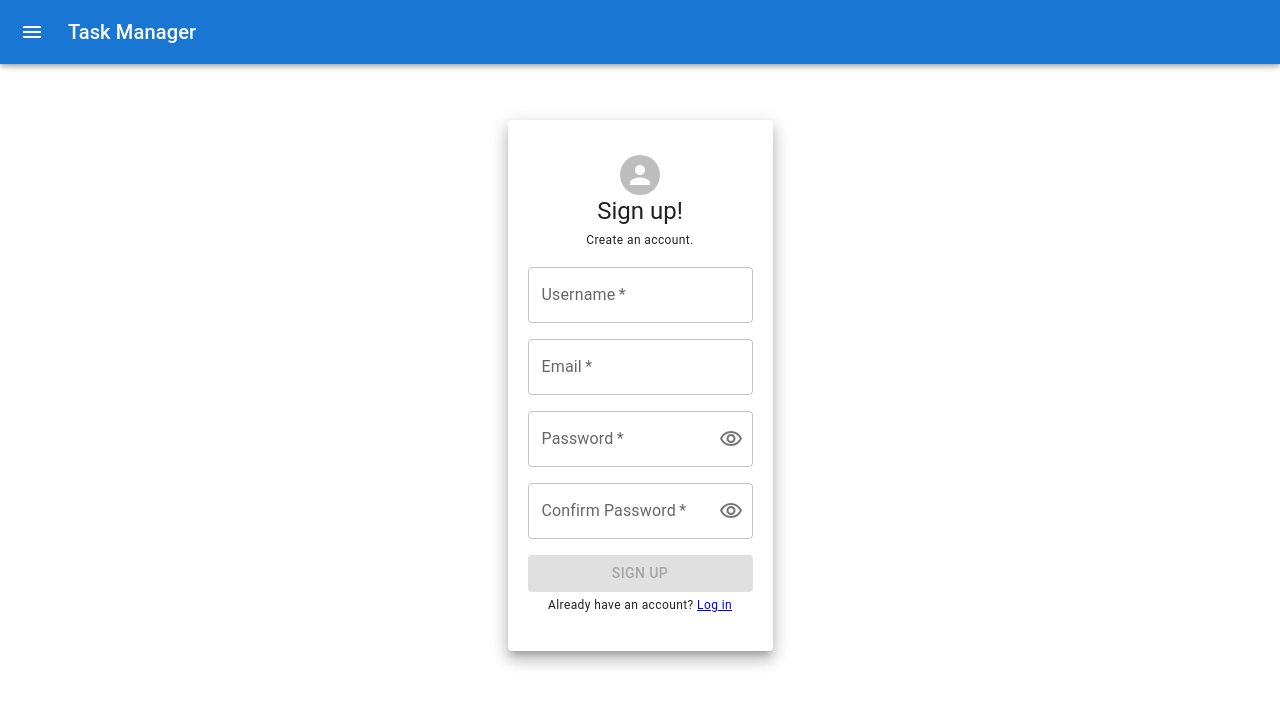
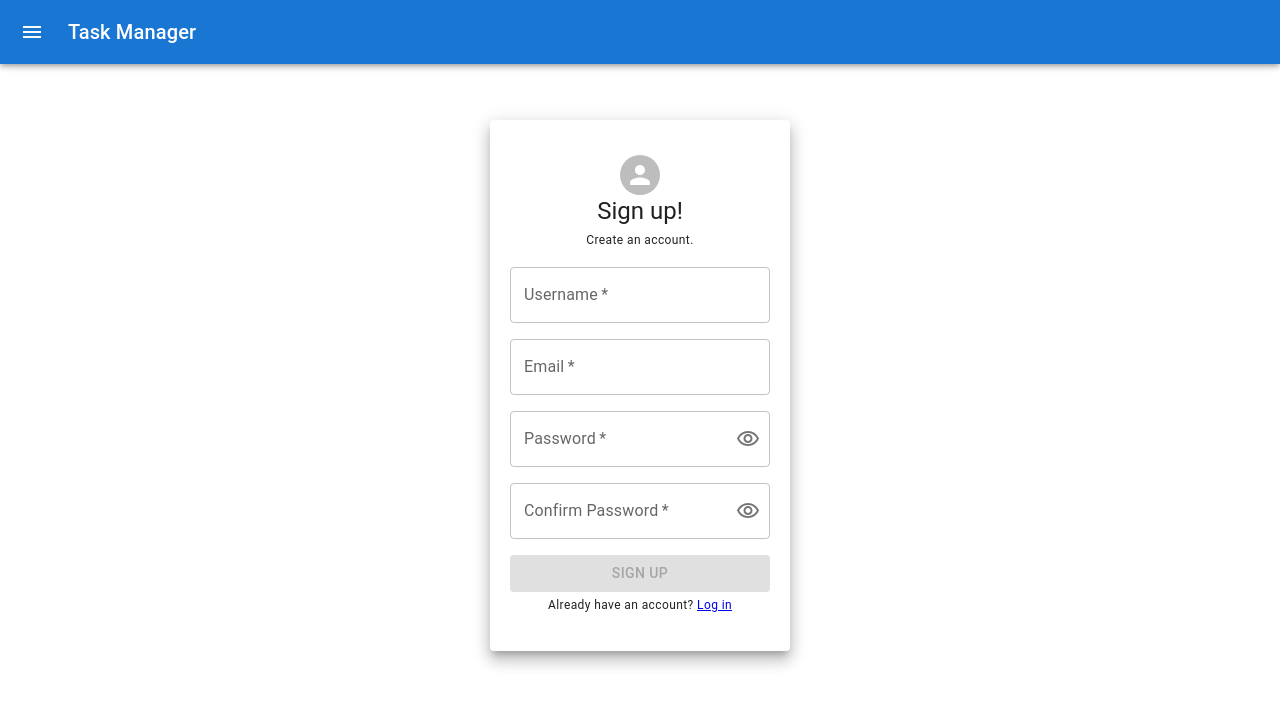
Before and after one commit to Tayamul/to-do-web-app, a React (Create React App) app: page /signup in a window 1280 px wide. Shown: the top 706 px of the page. Built offline with nearby package versions, Linux system fonts and the light colour scheme; no server answers.

Commit message:
Increase the size of signup component and add a margin of auto

```diff
--- a/src/components/Signup.jsx
+++ b/src/components/Signup.jsx
@@ -16,13 +16,14 @@ import VisibilityOutlinedIcon from "@mui/icons-material/VisibilityOutlined";
 import VisibilityOffOutlinedIcon from "@mui/icons-material/VisibilityOffOutlined";
 import { Link, useNavigate } from "react-router-dom";
 import PasswordStrengthIndicator from './PasswordStrengthIndicator'
+import './passwordStrengthIndicator.css'
 
 const isNumberRegx = /\d/;
 const specialCharacterRegx = /[ !@#$%^&*()_+\-=\[\]{};':"\\|,.<>\/?]/;
 
 const Signup = () => {
   const paperStyle = {
-    width: 265,
+    width: 300,
     margin: "120px auto",
     padding: "35px 20px",
   };
@@ -109,6 +110,7 @@ const Signup = () => {
   };
 
   return (
+    <div className="signup-container">
     <Grid>
       <Paper elevation={10} sx={paperStyle}>
         <Grid align="center">
@@ -238,6 +240,7 @@ const Signup = () => {
         </Grid>
       </Paper>
     </Grid>
+    </div>
   );
 };
 
--- a/src/components/passwordStrengthIndicator.css
+++ b/src/components/passwordStrengthIndicator.css
@@ -23,3 +23,7 @@
     /* margin-bottom: -0.5px; */
     margin-top: 8px;
 }
+
+.signup-container {
+    margin: auto;
+}
```
